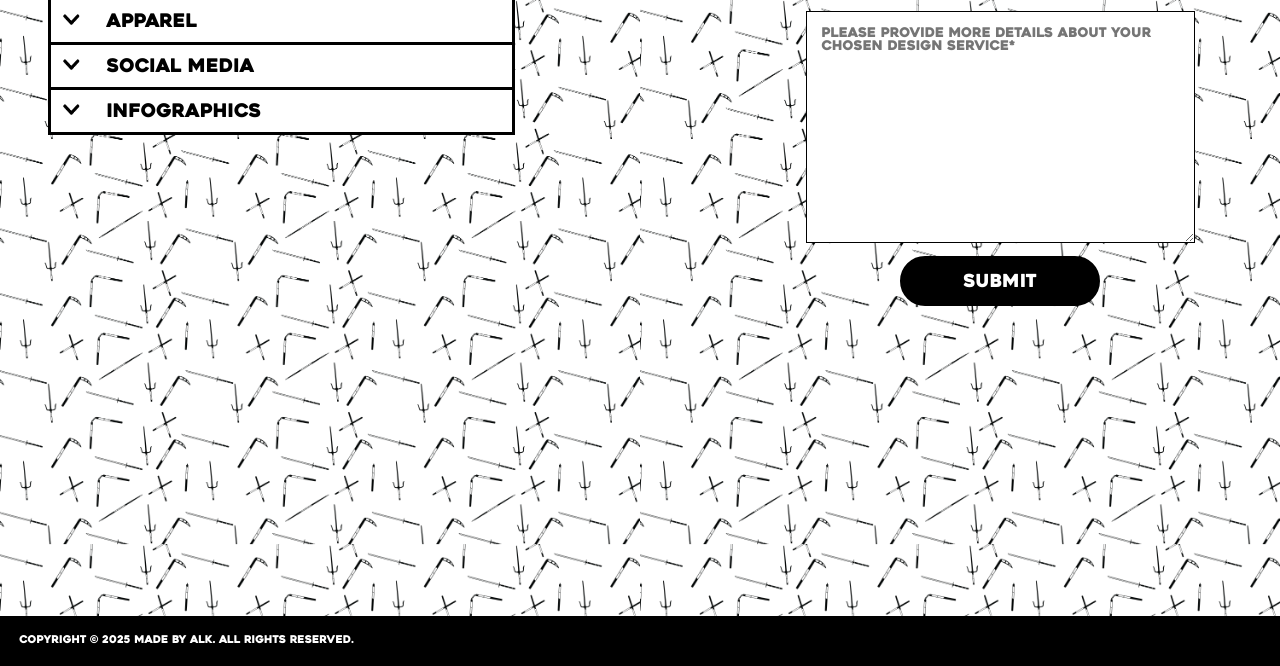
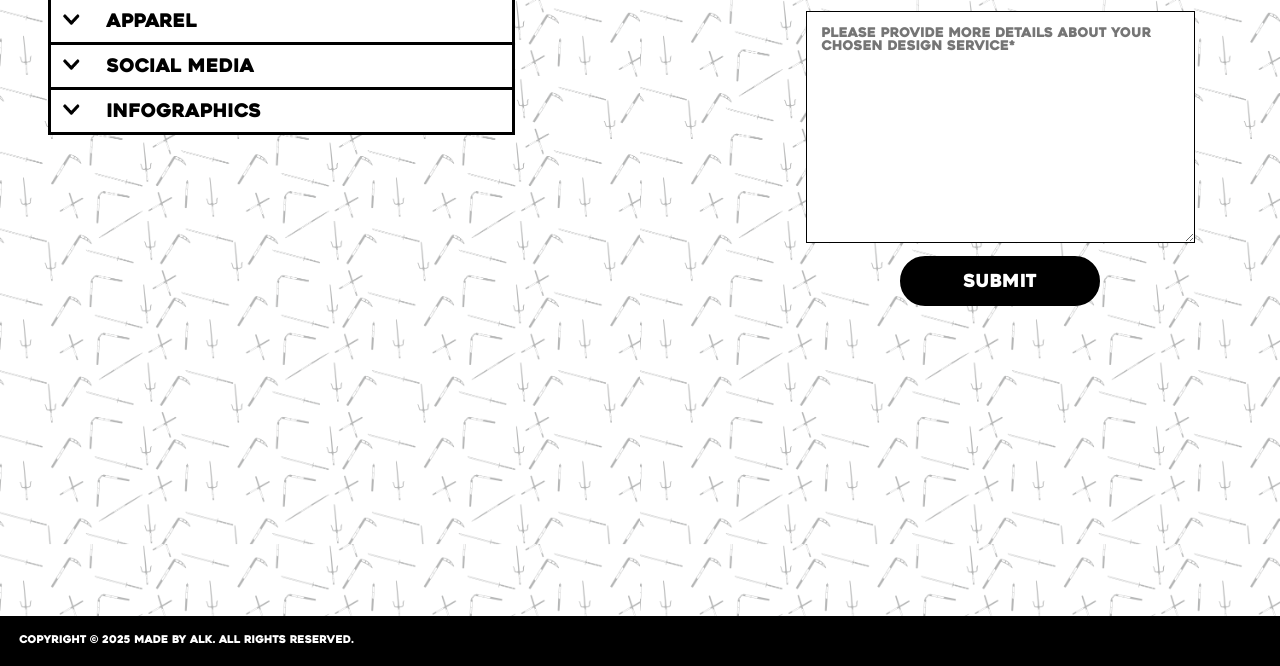
Before and after one commit to juggernautofmc/madebyalk, a website: page templates/contact.html in a window 1280 px wide. Shown: the part 284-950 px from the top of the page. Drawn offline with nearby package versions, Linux system fonts and the light colour scheme; a script that the page names is missing.

```diff
--- a/static/css/styles.css
+++ b/static/css/styles.css
@@ -241,14 +241,16 @@
     margin: 2rem;
 }
 
+
+
 #form {
     min-height: 900px;
     background-image: url('../images/form_pattern.png');
     background-size: 50%;
-}
-
-#form::before {
-    opacity: 0.7;
+    background-color: rgba(255,255,255,0.7);
+    background-blend-mode: lighten;
+    -webkit-background-blend-mode: lighten;
+    -moz-background-blend-mode: lighten;
 }
 
 #info {
```
